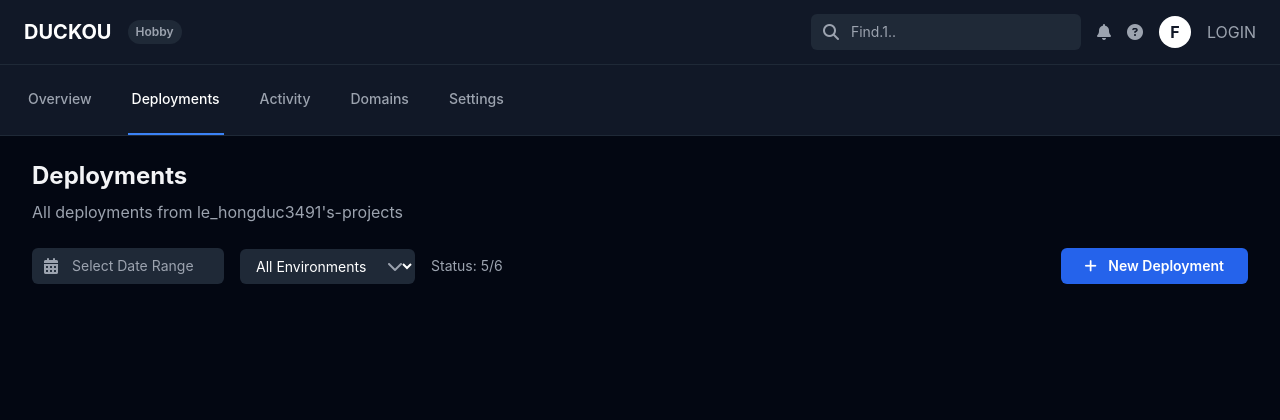
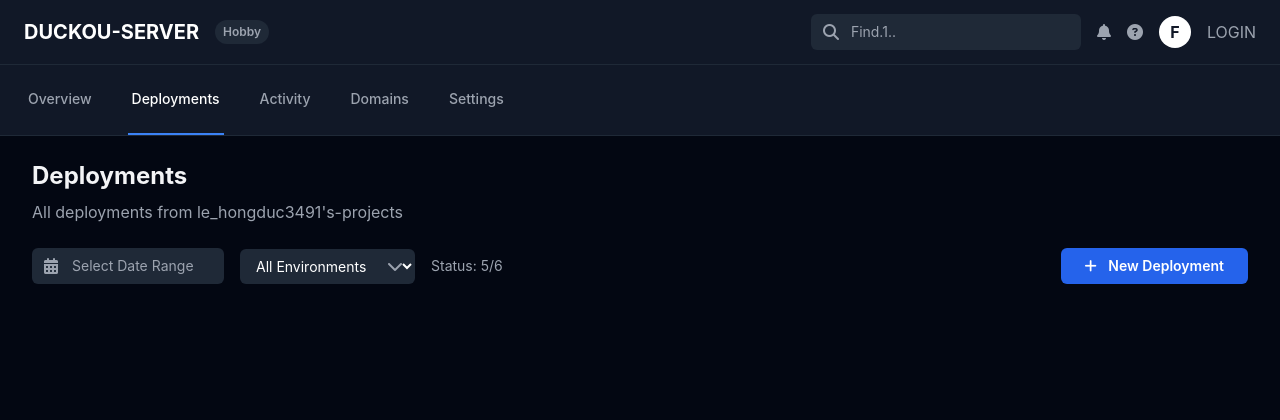
Before and after one commit to LEHONGDUC2004/IndustryProject, a Flask app: page / in a window 1280 px wide. Shown: the top 420 px of the page. Run offline with Flask 3, Linux system fonts and the light colour scheme; parts of the project's set-up code (start-up, migrations or seed data) failed here and were passed over; some libraries are stand-ins or nearby versions.

Commit message:
new test

```diff
--- a/app/templates/index.html
+++ b/app/templates/index.html
@@ -12,7 +12,7 @@
         <div class="flex items-center justify-between h-16">
             <!-- Tên dự án -->
             <div class="flex items-center">
-                <span class="text-xl font-bold text-white">DUCKOU</span>
+                <span class="text-xl font-bold text-white">DUCKOU-SERVER</span>
                 <span class="ml-4 px-2 py-1 bg-gray-800 text-xs font-semibold rounded-full text-gray-400">Hobby</span>
             </div>
             <!-- Menu bên phải -->
```
